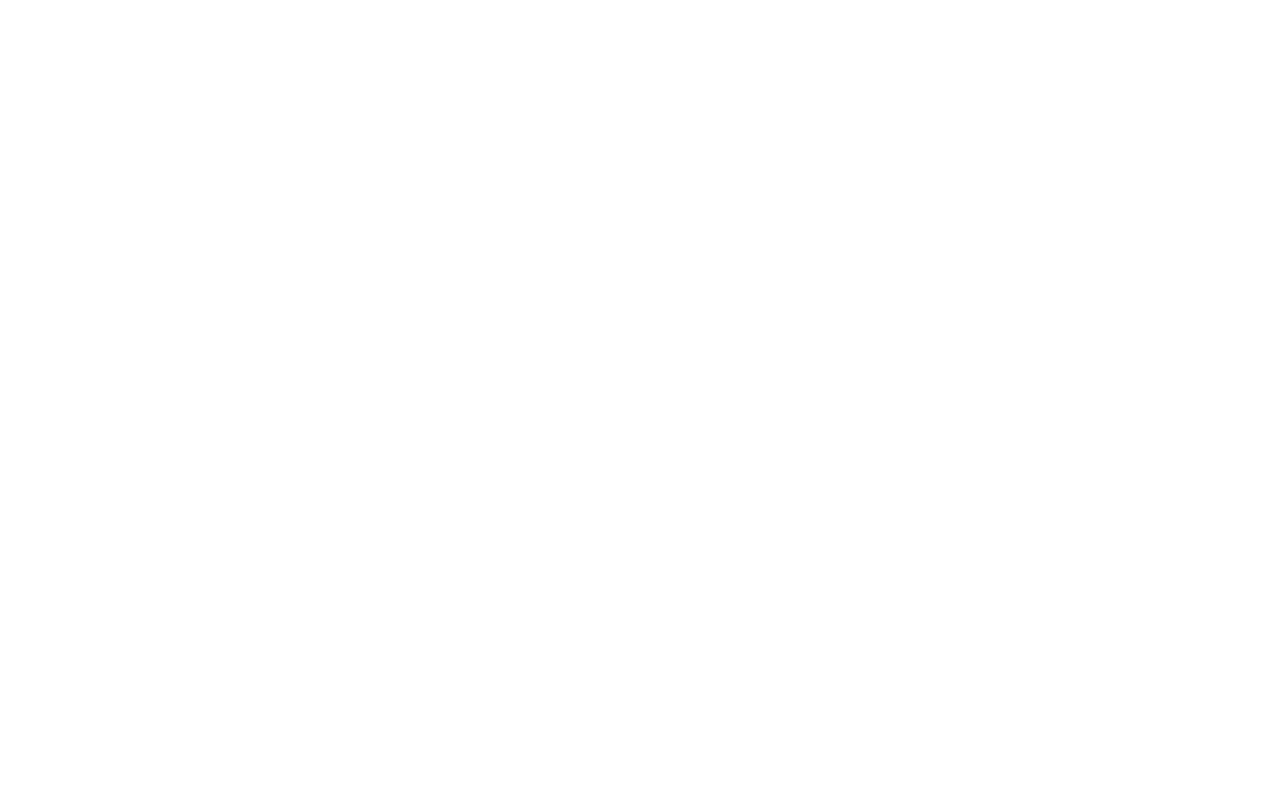
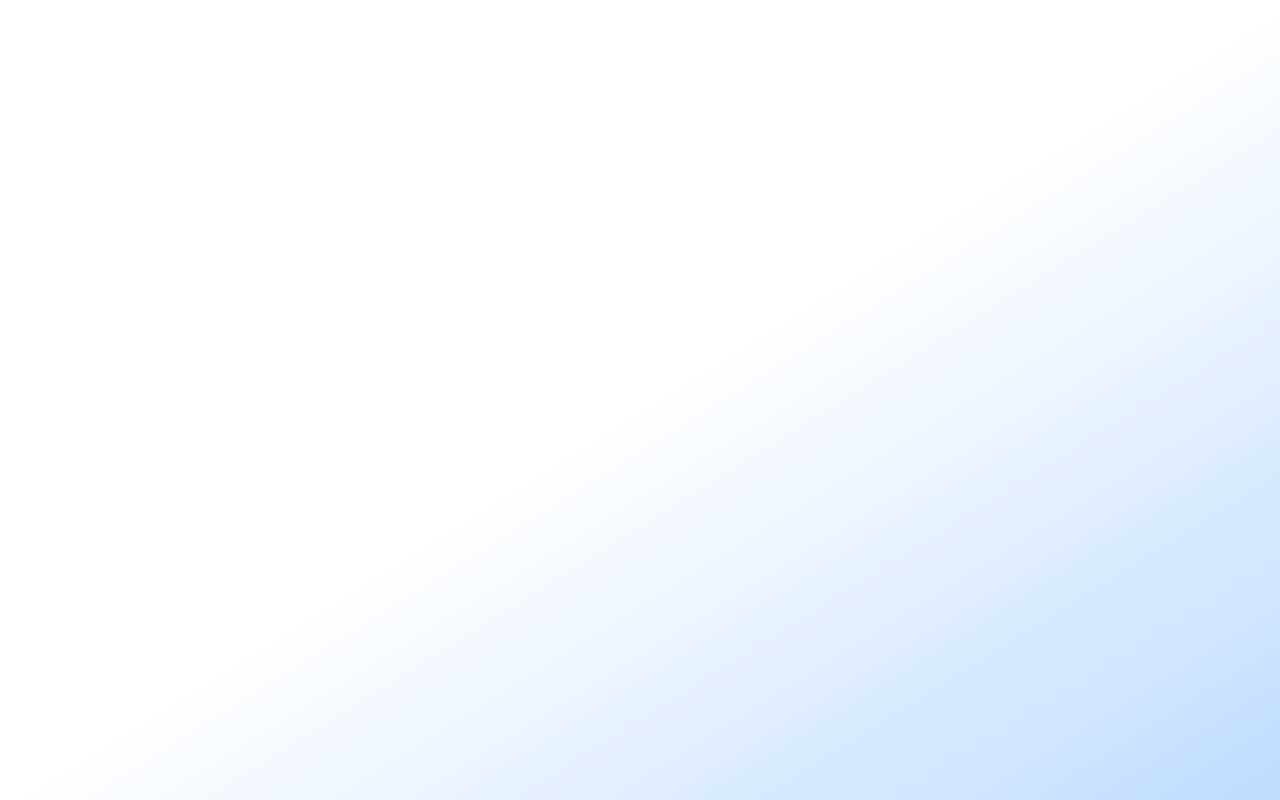
Before and after one commit to yuki1567/next-todo-app, a Next.js app: page / in a window 1280 px wide. Built offline with nearby package versions, Linux system fonts and the light colour scheme.

Commit message:
add: グローバルcssの追加

```diff
--- a/app/globals.css
+++ b/app/globals.css
@@ -1,7 +1,7 @@
 @import "tailwindcss";
 
-body {
-  color: var(--foreground);
-  background: var(--background);
-  font-family: Arial, Helvetica, sans-serif;
+@layer base {
+  body {
+    @apply m-0 p-0 box-border font-sans text-gray-800 w-screen h-screen bg-gradient-to-br from-white via-white to-blue-200;
+  }
 }
```
Also changed, not shown: 1 other file (tests, documents, lock files or other folders).
